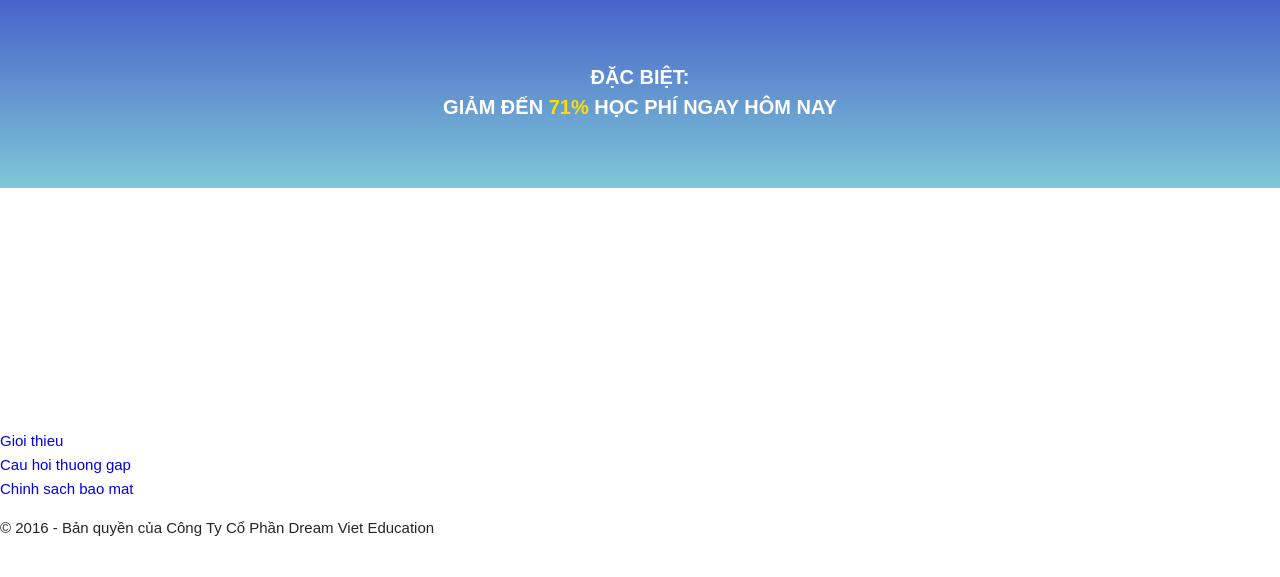
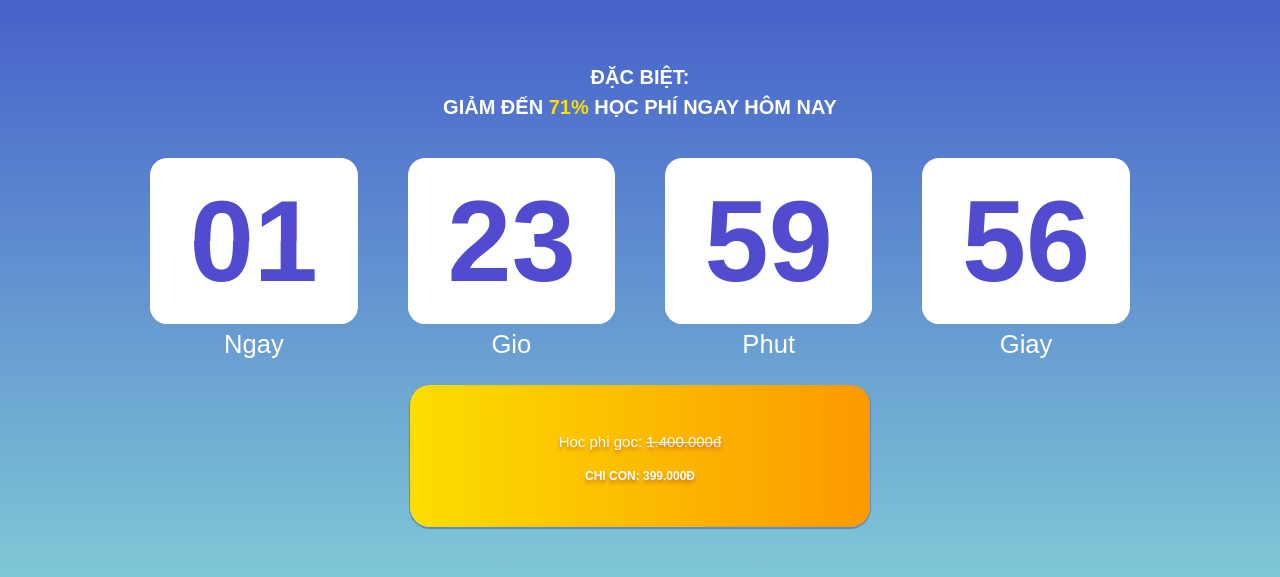
Before and after one commit to 61n/61n.github.io, a website: page index.html in a window 1280 px wide. Shown: the part 4960-5537 px from the top of the page. Before the commit the page ends 5515 px from the top, so only its background shows below. Drawn offline with nearby package versions, Linux system fonts and the light colour scheme.

Commit message:
Countdown section

```diff
--- a/index.html
+++ b/index.html
@@ -519,7 +519,15 @@
     <div class="container">
       <h2 class="text-center">ĐẶC BIỆT:<br>
         GIẢM ĐẾN <strong>71%</strong> HỌC PHÍ NGAY HÔM NAY</h2>
-      <div class="row"></div>
+      <div class="row">
+        <div class="col-12">
+          <div class="js-ega-countdown"></div>
+          <div class="text-center ega-countdown__price">
+            <p>Hoc phi goc: <strike>1.400.000đ</strike></p>
+            <h3>Chi con: 399.000Đ</h3>
+          </div>
+        </div>
+      </div>
     </div>
   </section>
 
@@ -553,6 +561,7 @@
   </footer>
 </div>
 
+<script src="js/flip.js"></script>
 <script src="js/main.js"></script>
 
 </body>
--- /dev/null
+++ b/js/flip.js
@@ -0,0 +1,98 @@
+function CountdownTracker(label, value){
+
+  var el = document.createElement('span');
+
+  el.className = 'flip-clock__piece';
+  el.innerHTML = '<b class="flip-clock__card card"><b class="card__top"></b><b class="card__bottom"></b><b class="card__back"><b class="card__bottom"></b></b></b>' +
+    '<span class="flip-clock__slot">' + label + '</span>';
+
+  this.el = el;
+
+  var top = el.querySelector('.card__top'),
+    bottom = el.querySelector('.card__bottom'),
+    back = el.querySelector('.card__back'),
+    backBottom = el.querySelector('.card__back .card__bottom');
+
+  this.update = function(val){
+    val = ( '0' + val ).slice(-2);
+    if ( val !== this.currentValue ) {
+
+      if ( this.currentValue >= 0 ) {
+        back.setAttribute('data-value', this.currentValue);
+        bottom.setAttribute('data-value', this.currentValue);
+      }
+      this.currentValue = val;
+      top.innerText = this.currentValue;
+      backBottom.setAttribute('data-value', this.currentValue);
+
+      this.el.classList.remove('flip');
+      void this.el.offsetWidth;
+      this.el.classList.add('flip');
+    }
+  }
+
+  this.update(value);
+}
+
+// Calculation adapted from https://www.sitepoint.com/build-javascript-countdown-timer-no-dependencies/
+
+function getTimeRemaining(endtime) {
+  var t = Date.parse(endtime) - Date.parse(new Date());
+  return {
+    'Total': t,
+    'Ngay': Math.floor(t / (1000 * 60 * 60 * 24)),
+    'Gio': Math.floor((t / (1000 * 60 * 60)) % 24),
+    'Phut': Math.floor((t / 1000 / 60) % 60),
+    'Giay': Math.floor((t / 1000) % 60)
+  };
+}
+
+function Clock(countdown,callback) {
+
+  countdown = countdown ? new Date(Date.parse(countdown)) : false;
+  callback = callback || function(){};
+
+  var updateFn = countdown ? getTimeRemaining : null;
+
+  this.el = document.createElement('div');
+  this.el.className = 'flip-clock';
+
+  var trackers = {},
+    t = updateFn(countdown),
+    key, timeinterval;
+
+  for ( key in t ){
+    if ( key === 'Total' ) { continue; }
+    trackers[key] = new CountdownTracker(key, t[key]);
+    this.el.appendChild(trackers[key].el);
+  }
+
+  var i = 0;
+  function updateClock() {
+    timeinterval = requestAnimationFrame(updateClock);
+
+    // throttle so it's not constantly updating the time.
+    if ( i++ % 10 ) { return; }
+
+    var t = updateFn(countdown);
+    if ( t.Total < 0 ) {
+      cancelAnimationFrame(timeinterval);
+      for ( key in trackers ){
+        trackers[key].update( 0 );
+      }
+      callback();
+      return;
+    }
+
+    for ( key in trackers ){
+      trackers[key].update( t[key] );
+    }
+  }
+
+  setTimeout(updateClock,500);
+}
+var countDownBlock = document.querySelector('.js-ega-countdown')
+
+var deadline = new Date(Date.parse(new Date()) + 2 * 24 * 60 * 60 * 1000);
+var c = new Clock(deadline, function(){ alert('countdown complete') });
+countDownBlock.appendChild(c.el);
--- a/scss/components/_countdown.scss
+++ b/scss/components/_countdown.scss
@@ -6,3 +6,14 @@
     color: $c-yellow;
   }
 }
+
+.ega-countdown__price {
+  border-radius: 20px;
+  max-width: 460px;
+  margin: 0 auto;
+  padding: 30px 0;
+  color: $c-white;
+  background: linear-gradient(to left, #fc9900, #fcde00);
+  box-shadow: 0 1px 0 1px rgba(77, 109, 204, 0.64);
+  text-shadow: 0 3px 3.56px rgba(182, 77, 31, 0.59);
+}
--- /dev/null
+++ b/scss/components/_flip.scss
@@ -0,0 +1,133 @@
+html { height: 100%; }
+body {
+  min-height: 100%;
+  display: flex;
+  flex-direction: column;
+  justify-content: center;
+  align-items: center;
+  background: #EEE;
+}
+
+.flip-clock {
+  text-align: center;
+  perspective: 400px;
+  margin: 20px auto;
+
+  *,
+  *:before,
+  *:after { box-sizing: border-box; }
+}
+
+.flip-clock__piece {
+  display: inline-block;
+  margin: 0 25px;
+}
+
+.flip-clock__slot {
+  font-size: 2vw;
+}
+
+$halfHeight: 0.72em;
+$borderRadius: 0.15em;
+
+.card {
+  display: block;
+  position: relative;
+  padding-bottom: $halfHeight;
+  font-size: 9vw;
+  line-height: 0.95;
+}
+
+.card__top,
+.card__bottom,
+.card__back::before,
+.card__back::after {
+  display: block;
+  height: $halfHeight;
+  color: #514bd0;
+  background: $c-white;
+  padding: 0.25em 0.25em;
+  border-radius: $borderRadius $borderRadius 0 0;
+  backface-visiblity: hidden;
+  transform-style: preserve-3d;
+  width: 1.8em;
+  transform: translateZ(0);
+}
+
+.card__bottom {
+  color: #514bd0;
+  position: absolute;
+  top: 50%;
+  left: 0;
+  border-top: none;
+  background: $c-white;
+  border-radius: 0 0 $borderRadius $borderRadius;
+  pointer-events: none;
+  overflow: hidden;
+}
+
+.card__bottom::after {
+  display: block;
+  margin-top: -$halfHeight;
+}
+
+.card__back::before,
+.card__bottom::after {
+  content: attr(data-value);
+}
+
+.card__back {
+  position: absolute;
+  top: 0;
+  height: 100%;
+  left: 0%;
+  pointer-events: none;
+}
+
+.card__back::before {
+  position: relative;
+  z-index: -1;
+  overflow: hidden;
+}
+
+.flip .card__back::before {
+  animation: flipTop 0.3s cubic-bezier(.37,.01,.94,.35);
+  animation-fill-mode: both;
+  transform-origin: center bottom;
+}
+
+.flip .card__back .card__bottom {
+  transform-origin: center top;
+  animation-fill-mode: both;
+  animation: flipBottom 0.6s cubic-bezier(.15,.45,.28,1);// 0.3s;
+}
+
+@keyframes flipTop {
+  0% {
+    transform: rotateX(0deg);
+    z-index: 2;
+  }
+  0%, 99% {
+    opacity: 0.99;
+  }
+  100% {
+    transform: rotateX(-90deg);
+    opacity: 0;
+  }
+}
+
+@keyframes flipBottom {
+  0%, 50% {
+    z-index: -1;
+    transform: rotateX(90deg);
+    opacity: 0;
+  }
+  51% {
+    opacity: 0.99;
+  }
+  100% {
+    opacity: 0.99;
+    transform: rotateX(0deg);
+    z-index: 5;
+  }
+}
--- a/scss/main.scss
+++ b/scss/main.scss
@@ -36,6 +36,7 @@
   'components/reason',
   'components/review',
   'components/header',
+  'components/flip',
   'components/book';
 
 
```
Also changed, not shown: css/components/_flip.css (added), css/main.css, 1 other file.
